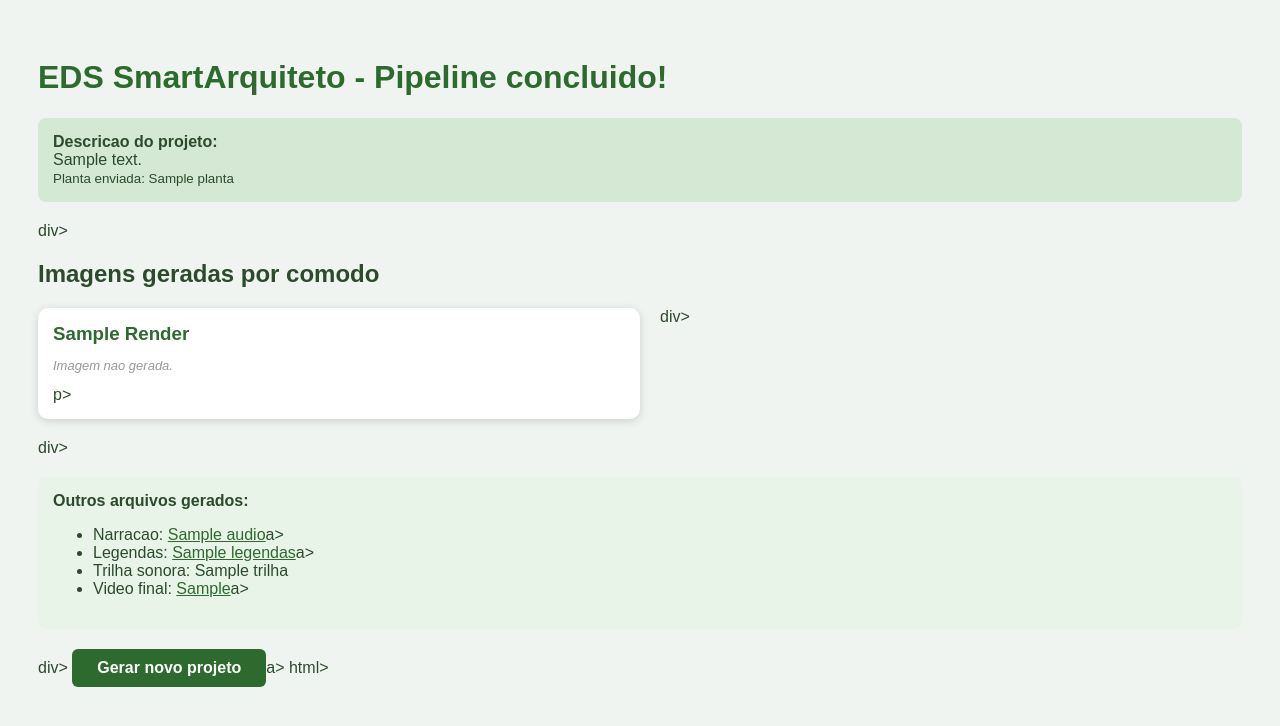
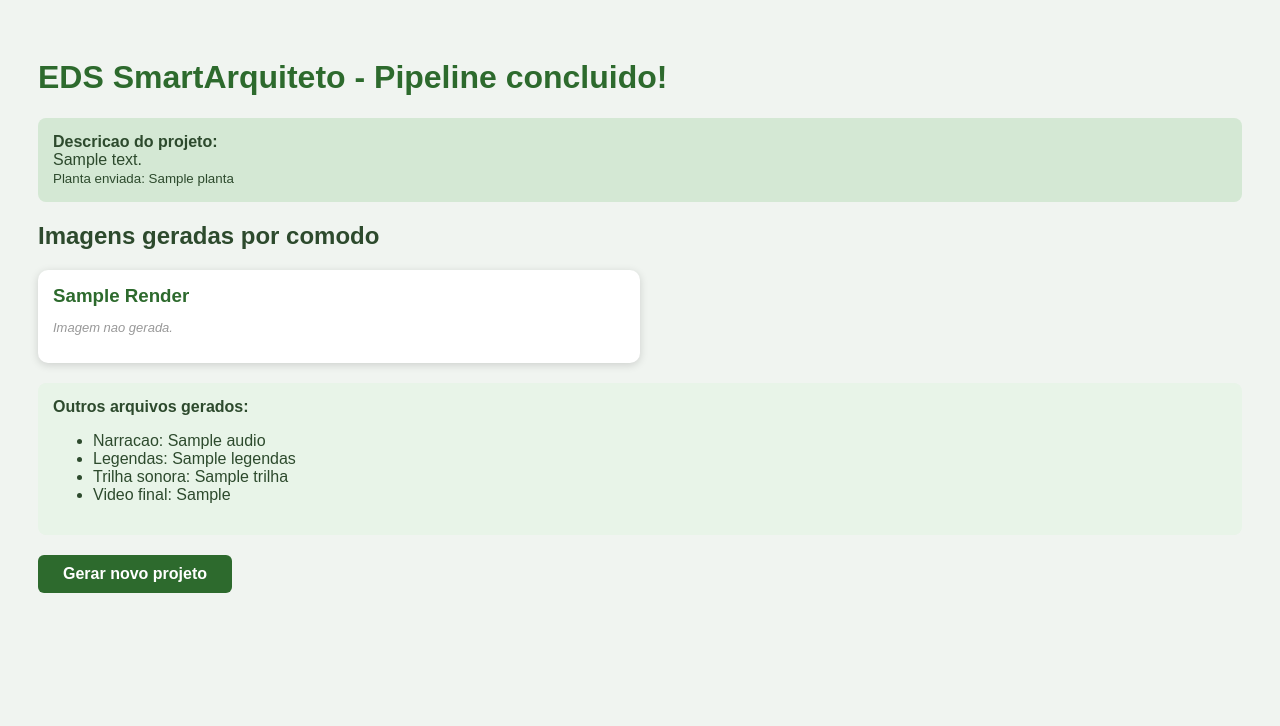
Before and after one commit to eghdivoneide-lgtm/Smartearquiteto, a Python web app: template web/templates/sucesso.html in a window 1280 px wide. Shown: the top 726 px of the page. Run offline with Jinja, Linux system fonts and the light colour scheme; the template is opened without the code that fills it: most values are stand-ins (such as "Sample title", 1, 10 or a date in 2020).

Commit message:
Refactor sucesso.html for improved layout and style
Updated HTML structure and fixed formatting issues.

```diff
--- a/web/templates/sucesso.html
+++ b/web/templates/sucesso.html
@@ -18,7 +18,7 @@
         }
         .comodo-card h3 { margin: 0 0 10px 0; color: #2d6a2d; text-transform: capitalize; }
         .comodo-card img { width: 100%; border-radius: 8px; display: block; }
-                    .comodo-card .no-img { color: #999; font-style: italic; font-size: 13px; }
+        .no-img { color: #999; font-style: italic; font-size: 13px; }
         .arquivos { background: #e8f4e8; padding: 15px; border-radius: 8px; margin-top: 20px; }
         .arquivos a { color: #2d6a2d; }
         .btn-voltar {
@@ -32,44 +32,34 @@
 </head>
 <body>
     <h1>EDS SmartArquiteto - Pipeline concluido!</h1>
-
     <div class="descricao">
         <strong>Descricao do projeto:</strong><br>
         {{ descricao }}
         {% if planta %}<br><small>Planta enviada: {{ planta }}</small>{% endif %}
-        </div>div>
-
+    </div>
     <h2>Imagens geradas por comodo</h2>
     <div class="comodos-grid">
         {% for render in renders %}
         <div class="comodo-card">
             <h3>{{ render.label }}</h3>
             {% if render.path %}
-                                <img src="{{ url_for('static', filename=render.path.replace('static/', '')) }}"
-                                                         alt="{{ render.label }}"
-                                                         onerror="this.style.display='none'; this.nextElementSibling.style.display='block'">
-                                <p class="no-img" style="display:none;">Imagem nao disponivel.</p>p>
+            <img src="{{ url_for('static', filename=render.path.replace('static/', '')) }}" alt="{{ render.label }}" onerror="this.style.display='none';this.nextElementSibling.style.display='block'">
+            <p class="no-img" style="display:none;">Imagem nao disponivel.</p>
             {% else %}
-                                <p class="no-img">Imagem nao gerada.</p>p>
+            <p class="no-img">Imagem nao gerada.</p>
             {% endif %}
-                </div>div>
+        </div>
         {% endfor %}
-        </div>div>
-
+    </div>
     <div class="arquivos">
         <strong>Outros arquivos gerados:</strong>
         <ul>
-                                <li>Narracao: <a href="#">{{ audio }}</a>a></li>
-                            <li>Legendas: <a href="#">{{ legendas }}</a>a></li>
+            <li>Narracao: {{ audio }}</li>
+            <li>Legendas: {{ legendas }}</li>
             <li>Trilha sonora: {{ trilha }}</li>
-                            <li>Video final: <a href="#">{{ video_final }}</a>a></li>
+            <li>Video final: {{ video_final }}</li>
         </ul>
-        </div>div>
-
-        <a href="/" class="btn-voltar">Gerar novo projeto</a>a>
+    </div>
+    <a href="/" class="btn-voltar">Gerar novo projeto</a>
 </body>
-</html>html></li></li>
-                </ul></small></strong></h1>
-    </body>
-        </style></title>
-    </head>
+</html>
```
Lines whose indentation alone changed are shown as unchanged.
